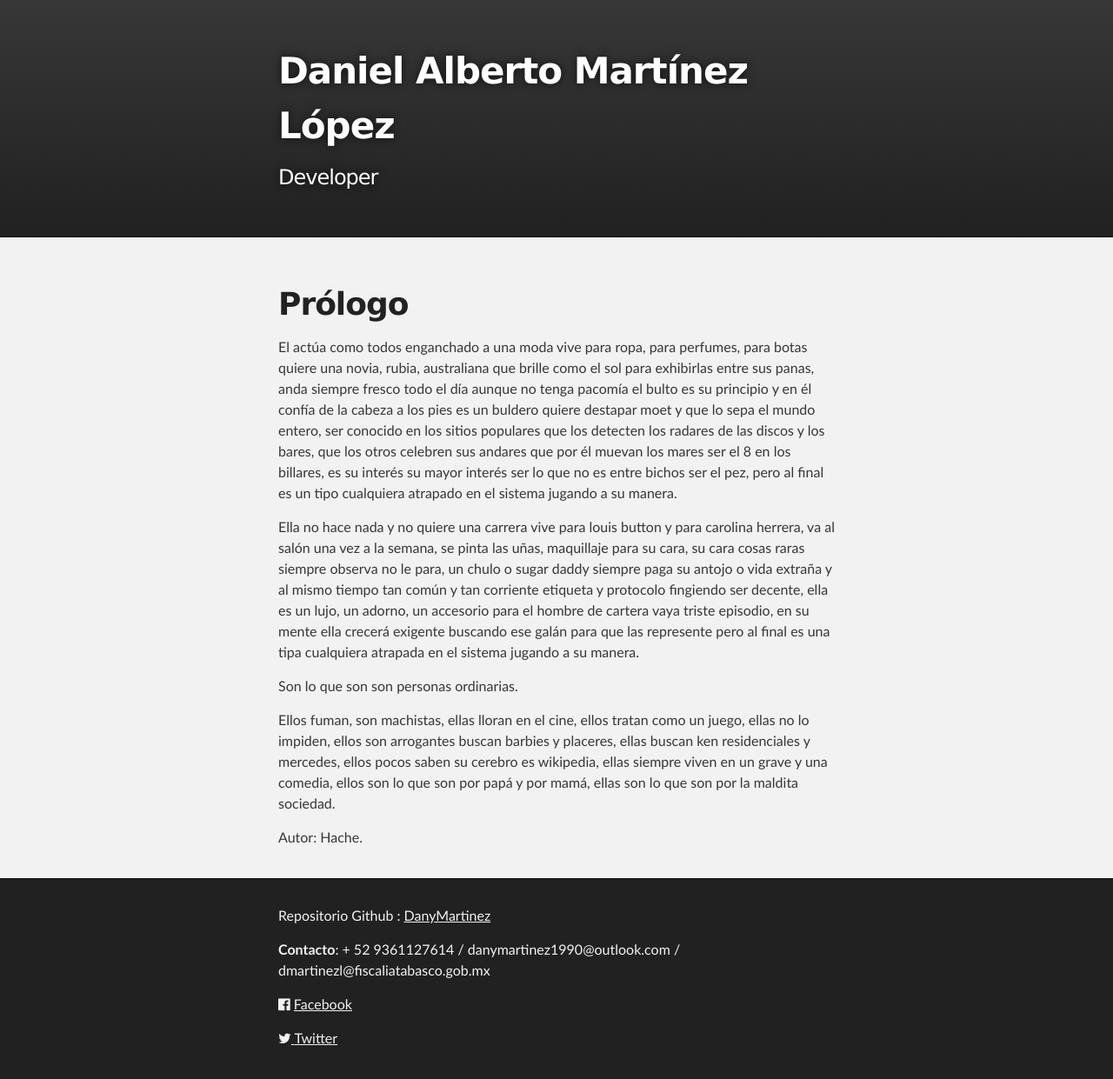
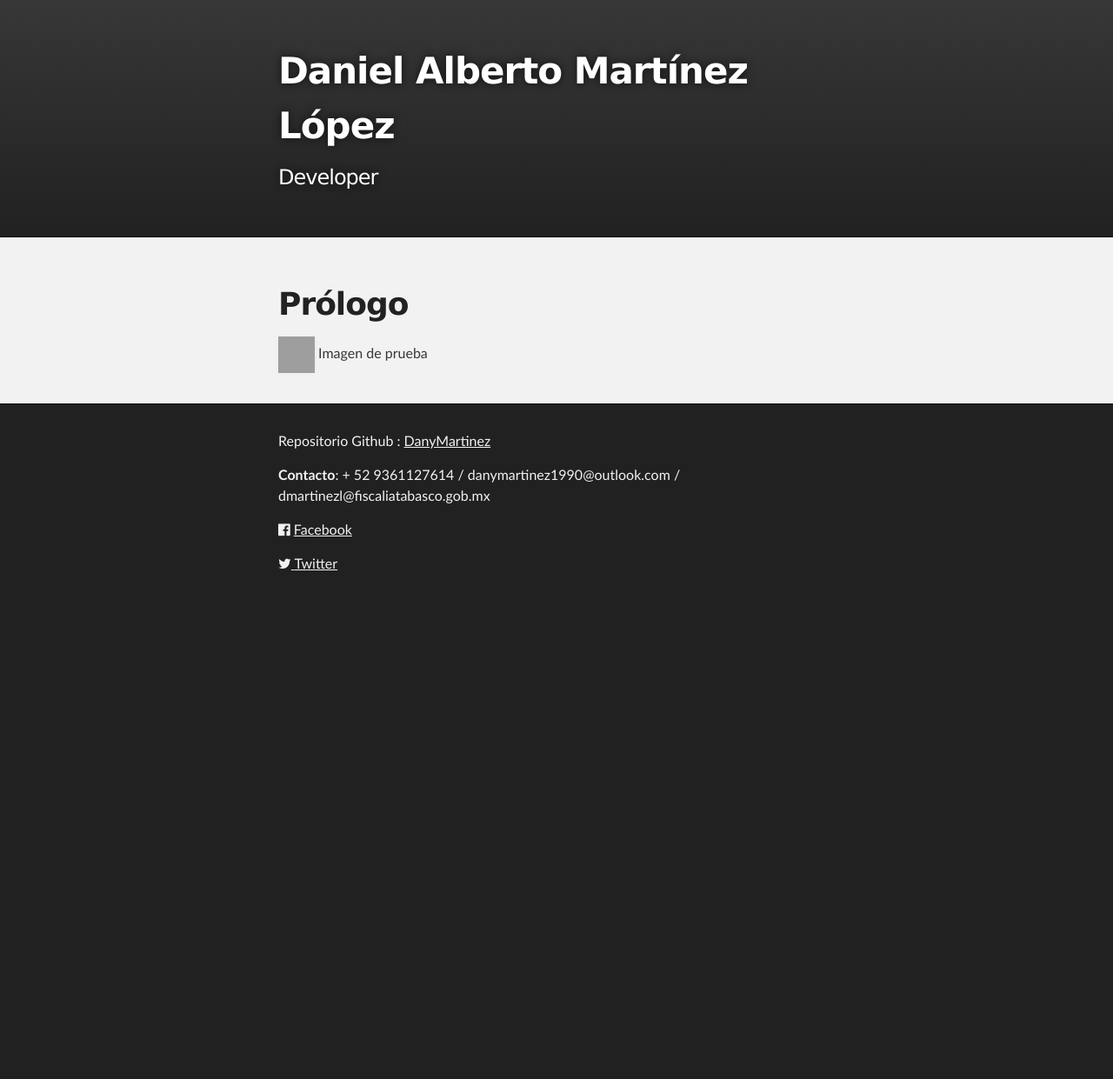
Before and after one commit to DanyMartinez/index, a Jekyll site: the page built from index.md, in a window 1280 px wide. Shown: the whole page at 87% size. Built offline with Jekyll 4.4.1, drawn with Linux system fonts in a browser that asks for light colours; our own code applies the rules of GitHub Pages for plain Markdown files; after the commit the page ends 900 px from its top, so only the background shows below that; grey boxes are pictures that could not be loaded.

Commit message:
Update index.md

```diff
--- a/index.md
+++ b/index.md
@@ -4,12 +4,4 @@ layout: default
 # [](#header-1)Prólogo
 
 
-El actúa como todos enganchado a una moda vive para ropa, para perfumes, para botas quiere una novia, rubia, australiana que brille como el sol para exhibirlas entre sus panas, anda siempre fresco todo el día aunque no tenga pacomía el bulto es su principio y en él confía de la cabeza a los pies es un buldero quiere destapar moet y que lo sepa el mundo entero, ser conocido en los sitios populares que los detecten los radares de las discos y los bares, que los otros celebren sus andares que por él muevan los mares ser el 8 en los billares, es su interés su mayor interés ser lo que no es entre bichos ser el pez, pero al final es un tipo cualquiera atrapado en el sistema jugando a su manera.
-
-Ella no hace nada y no quiere una carrera vive para louis button y para carolina herrera, va al salón una vez a la semana, se pinta las uñas, maquillaje para su cara, su cara cosas raras siempre observa no le para, un chulo o sugar daddy siempre paga su antojo o vida extraña y al mismo tiempo tan común y tan corriente etiqueta y protocolo fingiendo ser decente, ella es un lujo, un adorno, un accesorio para el hombre de cartera vaya triste episodio, en su mente ella crecerá exigente buscando ese galán para que las represente pero al final es una tipa cualquiera atrapada en el sistema jugando a su manera.
-
-Son lo que son son personas ordinarias.
-
-Ellos fuman, son machistas, ellas lloran en el cine, ellos tratan como un juego, ellas no lo impiden, ellos son arrogantes buscan barbies y placeres, ellas buscan ken residenciales y mercedes, ellos pocos saben su cerebro es wikipedia, ellas siempre viven en un grave y una comedia, ellos son lo que son por papá y por mamá, ellas son lo que son por la maldita sociedad.
-
-Autor: Hache.
+<img src="smiley.gif" alt="Smiley face" height="42" width="42"> Imagen de prueba
```
